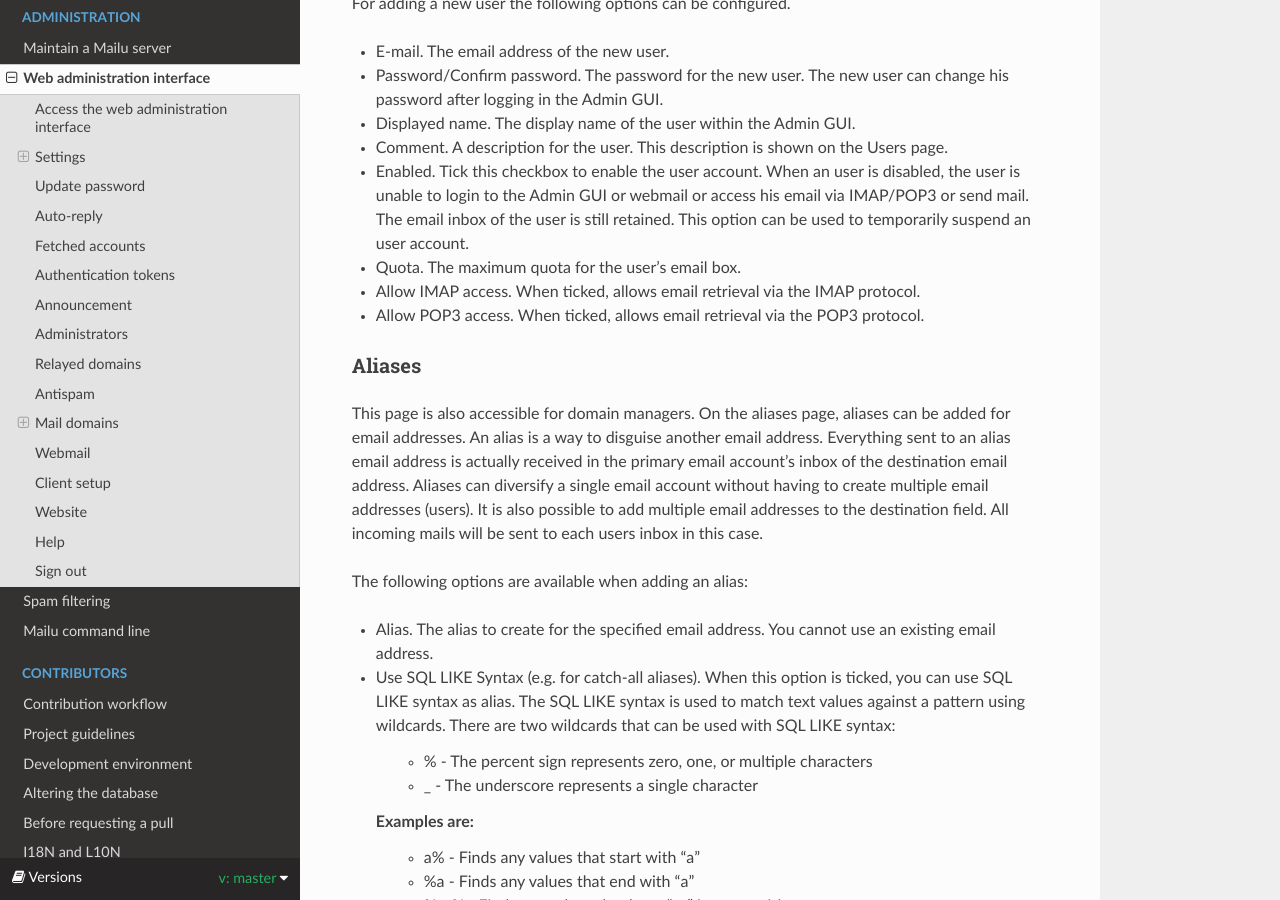
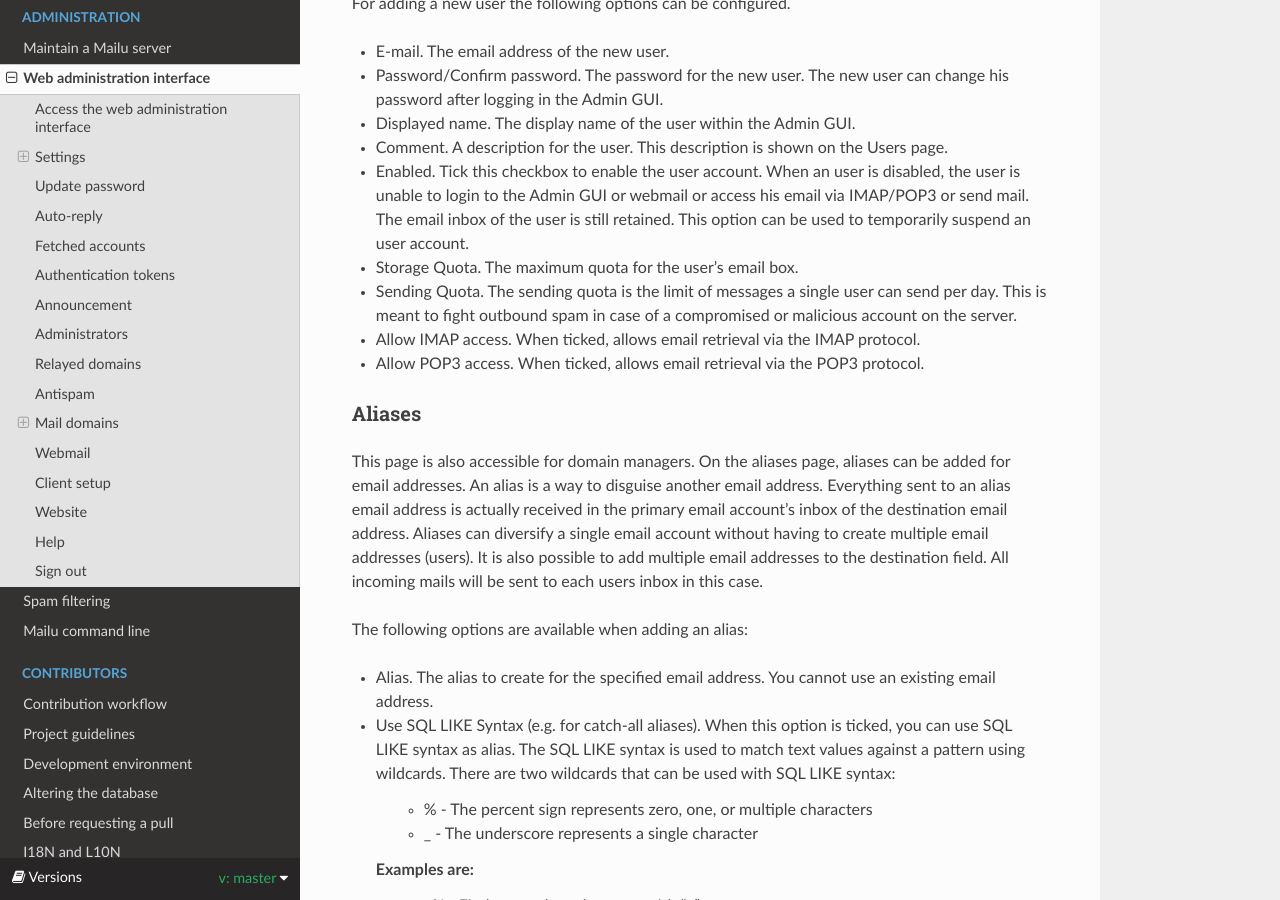
Before and after one commit to WillingDev0812/Mail-Management-Tool, a Sphinx documentation site: the page built from docs/webadministration.rst, in a window 1280 px wide and 900 px high, scrolled down 7495 px. Built offline with Sphinx 7.4.7 and the Read the Docs theme 2.0.0, drawn with Linux system fonts in a browser that asks for light colours; formulas are drawn with MathJax 3.

Commit message:
Document the new setting in webadministration.rst.

```diff
--- a/docs/webadministration.rst
+++ b/docs/webadministration.rst
@@ -334,7 +334,10 @@ For adding a new user the following options can be configured.
 * Enabled. Tick this checkbox to enable the user account. When an user is disabled, the user is unable to login to the Admin GUI or webmail or access his email via IMAP/POP3 or send mail.
   The email inbox of the user is still retained. This option can be used to temporarily suspend an user account.
 
-* Quota. The maximum quota for the user's email box.
+* Storage Quota. The maximum quota for the user's email box.
+
+* Sending Quota. The sending quota is the limit of messages a single user can send per day.
+  This is meant to fight outbound spam in case of a compromised or malicious account on the server.
 
 * Allow IMAP access. When ticked, allows email retrieval via the IMAP protocol.
 
```
